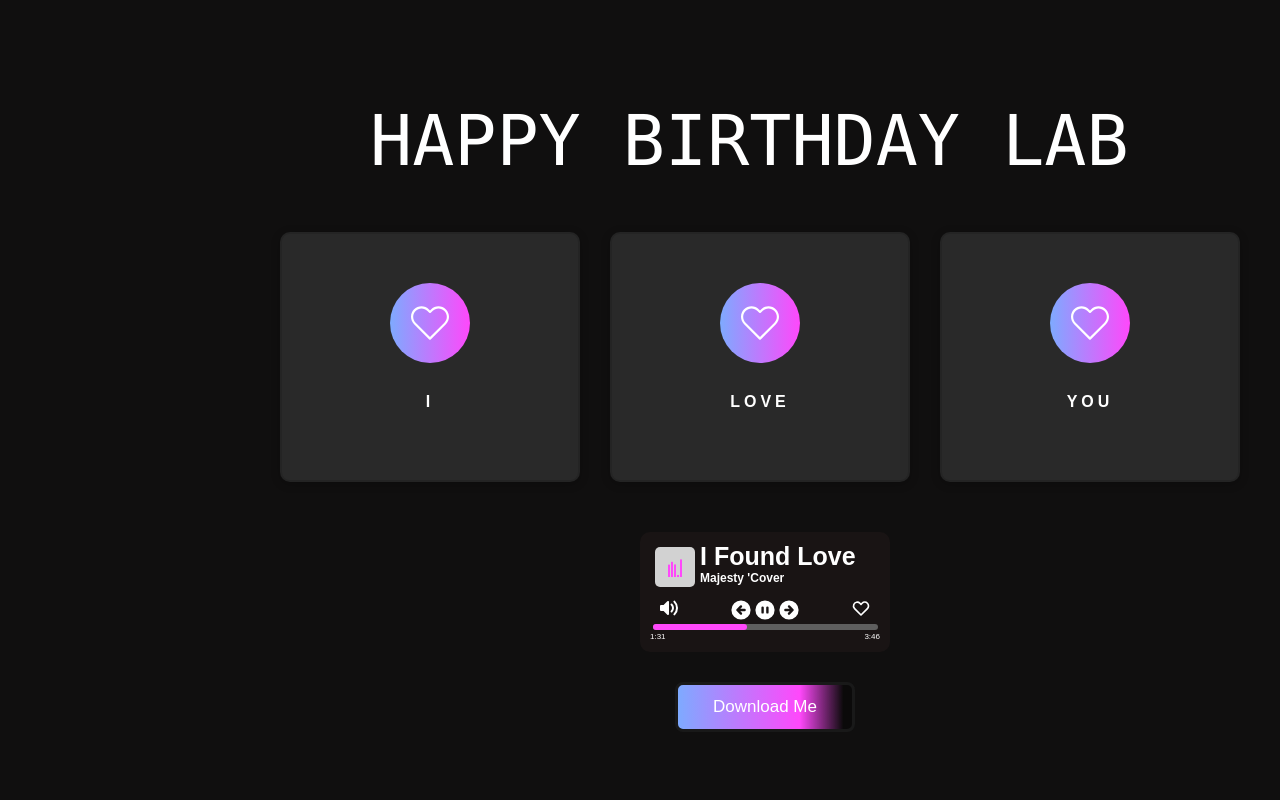
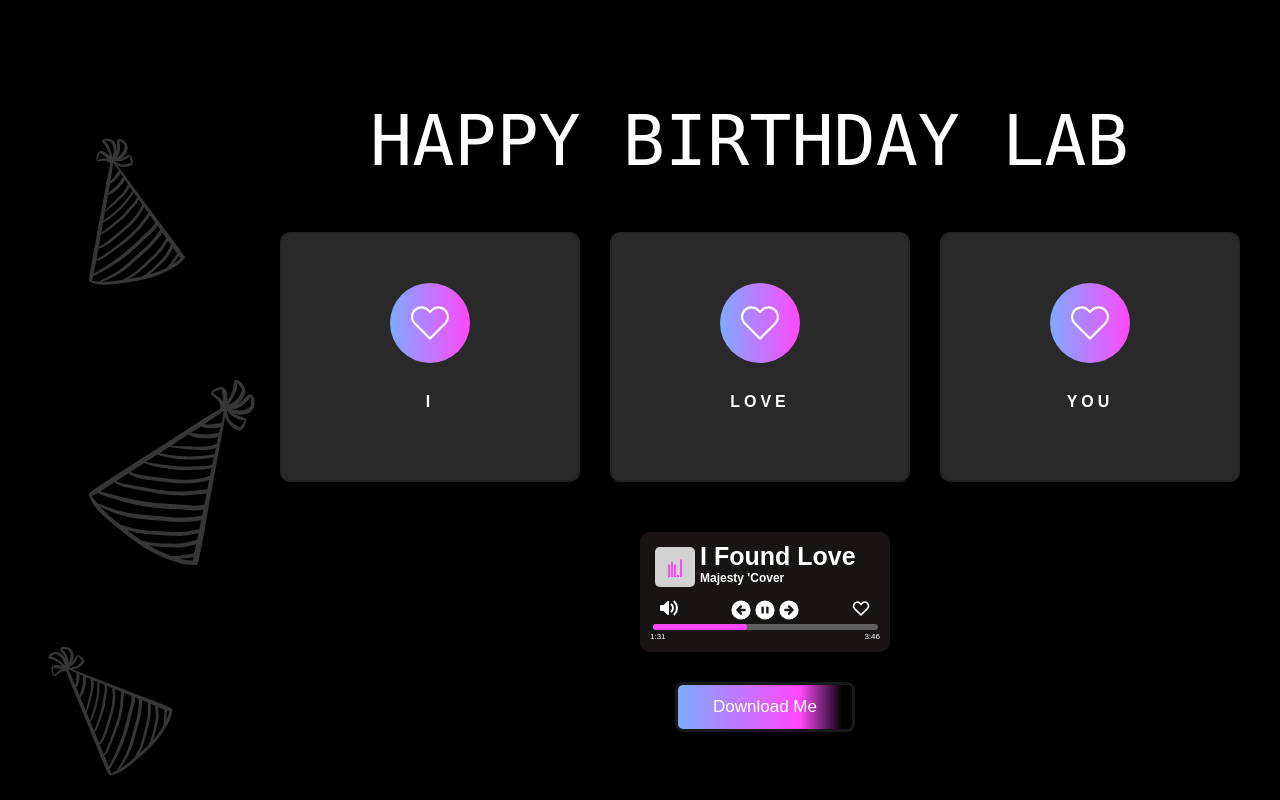
Before and after one commit to Apostoljoy/birthday, a plain HTML site: page index.html in a window 1280 px wide. Drawn offline with Linux system fonts and the light colour scheme.

Commit message:
birthday update

```diff
--- a/index.html
+++ b/index.html
@@ -4,6 +4,7 @@
     <meta charset="UTF-8">
     <meta name="viewport" content="width=device-width, initial-scale=1.0">
     <title>Hi Baby <3</title>
+    <link rel="shortcut icon" type="x-icon" href="images/icon1.png">
     <link rel="stylesheet" href="style.css">
 
 </head>
@@ -121,7 +122,8 @@
 
 
 <div class="buttonletter-container">
-    <button>Download Me
+
+    <a class="btncolor" href="images/Happy Birthday.pdf" download><button> <label for="downloadme" class="btn">Download Me</label></a>
         <div class="star-1">
           <svg xmlns:xlink="http://www.w3.org/1999/xlink" viewBox="0 0 784.11 815.53" style="shape-rendering:geometricPrecision; text-rendering:geometricPrecision; image-rendering:optimizeQuality; fill-rule:evenodd; clip-rule:evenodd" version="1.1" xml:space="preserve" xmlns="http://www.w3.org/2000/svg"><defs></defs><g id="Layer_x0020_1"><metadata id="CorelCorpID_0Corel-Layer"></metadata><path d="M392.05 0c-20.9,210.08 -184.06,378.41 -392.05,407.78 207.96,29.37 371.12,197.68 392.05,407.74 20.93,-210.06 184.09,-378.37 392.05,-407.74 -207.98,-29.38 -371.16,-197.69 -392.06,-407.78z" class="fil0"></path></g></svg>
         </div>
@@ -141,28 +143,7 @@
           <svg xmlns:xlink="http://www.w3.org/1999/xlink" viewBox="0 0 784.11 815.53" style="shape-rendering:geometricPrecision; text-rendering:geometricPrecision; image-rendering:optimizeQuality; fill-rule:evenodd; clip-rule:evenodd" version="1.1" xml:space="preserve" xmlns="http://www.w3.org/2000/svg"><defs></defs><g id="Layer_x0020_1"><metadata id="CorelCorpID_0Corel-Layer"></metadata><path d="M392.05 0c-20.9,210.08 -184.06,378.41 -392.05,407.78 207.96,29.37 371.12,197.68 392.05,407.74 20.93,-210.06 184.09,-378.37 392.05,-407.74 -207.98,-29.38 -371.16,-197.69 -392.06,-407.78z" class="fil0"></path></g></svg>
         </div>
       </button>
-
-
 </div>
-
-
-
-
-
-
-
-
-
-
-
-
-
-
-
-
-
-
-
 <body>
 
 </body>
--- a/style.css
+++ b/style.css
@@ -8,7 +8,11 @@ body{
   background: #100f0f;
   color: #ffffff;
   background-size: fixed;
+  background-image: url(images/bg2.png);
 }
+
+
+
 .hbd-container{
   margin-top: 100px;
   margin-left: 370px;
@@ -326,6 +330,14 @@ body{
   margin-top: 30px;
   margin-left: 675px;
 }
+.btn{
+  color: white;
+}
+.btncolor{
+  color: white;
+  text-decoration: none;
+}
+
 button {
   position: relative;
   padding: 12px 35px;
```
Also changed, not shown: images/background.png (deleted), images/background1.png (deleted), images/bg.png (added), images/bg1.png (added), images/bg2.png (added), images/bg3.png (added), images/icon.png (added), images/icon1.png (added), 1 other file.
